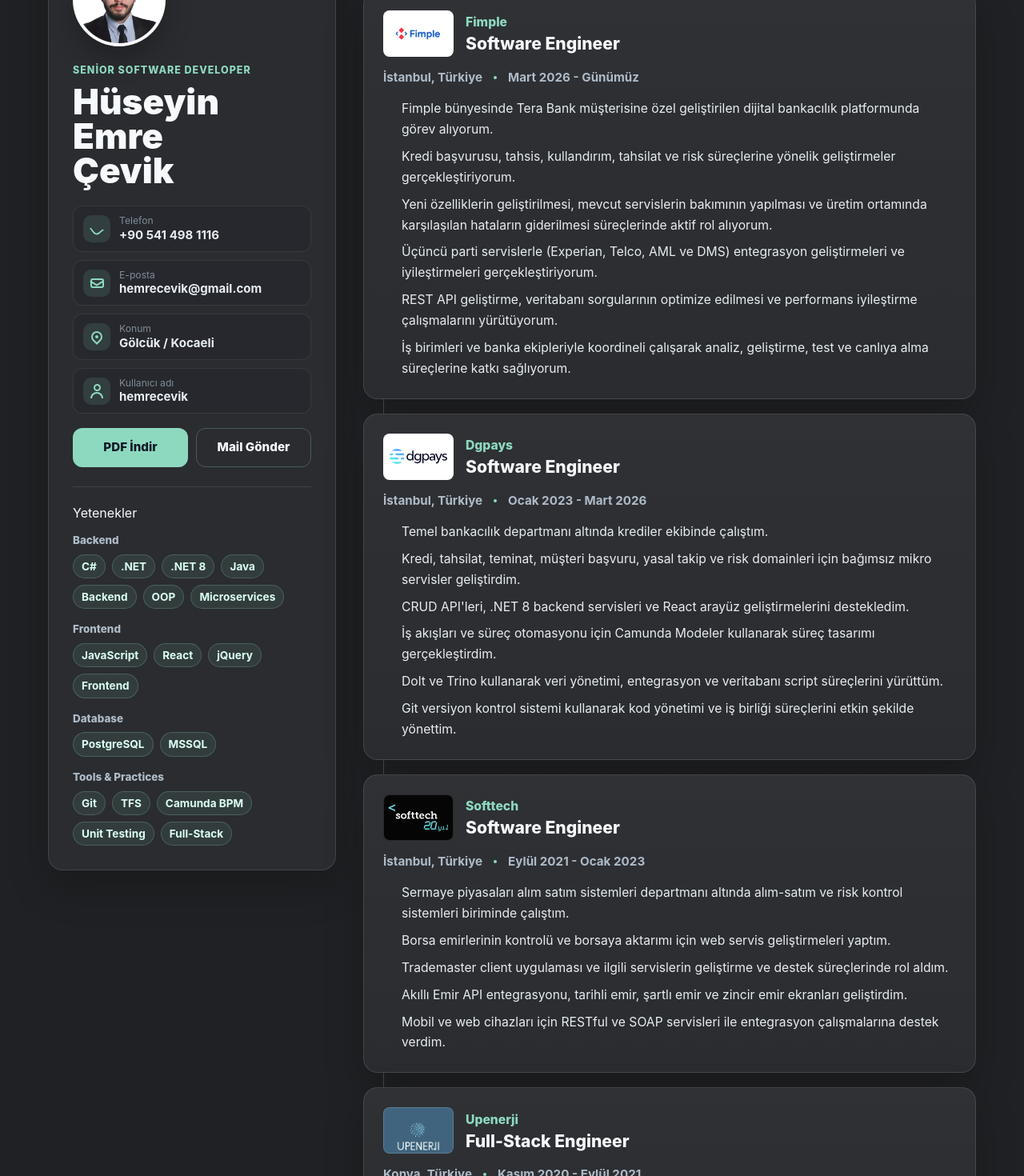
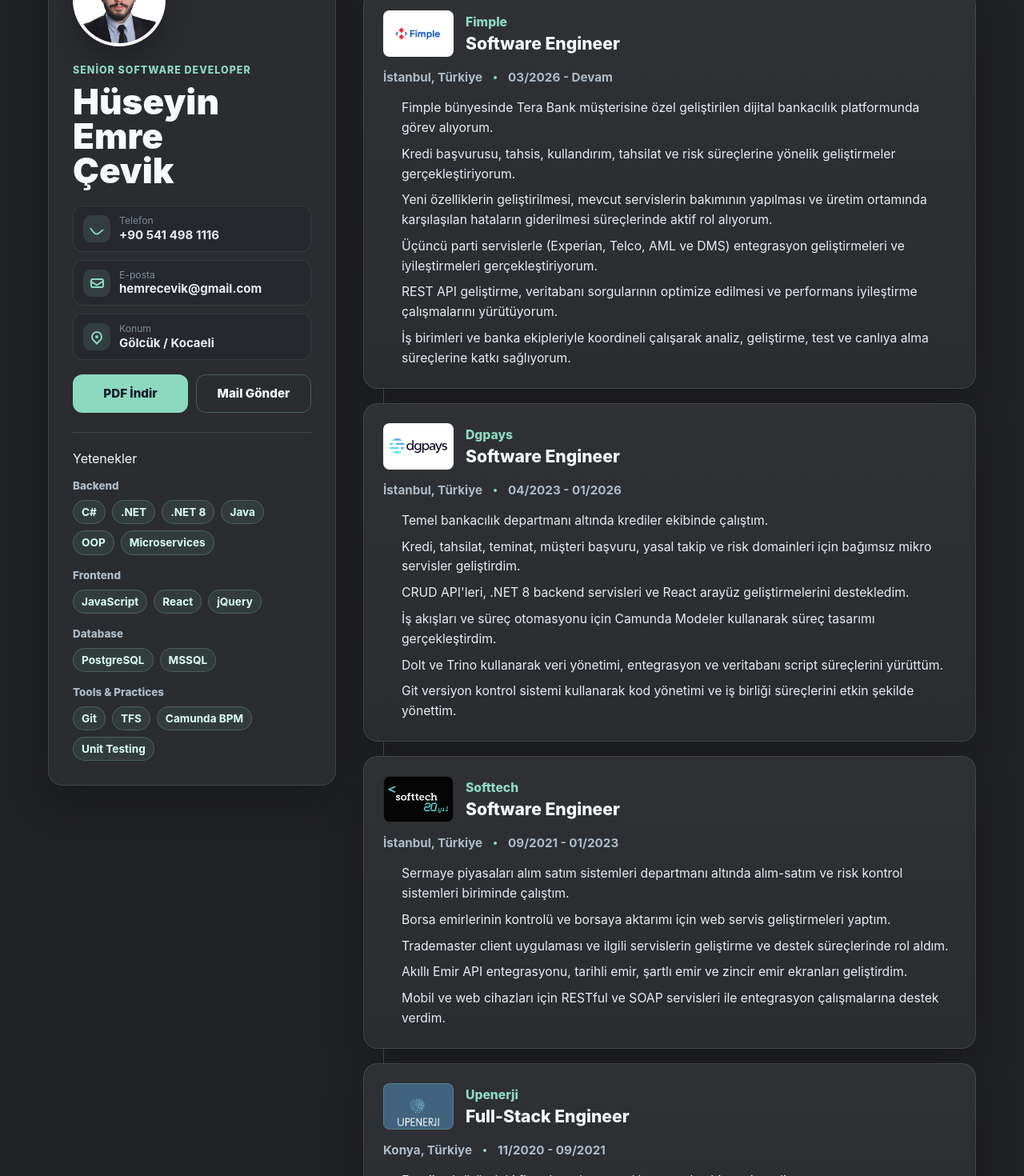
Before and after one commit to cvkgameplay-lab/HuseyinEmreCevikCV.Web, a Next.js app: page / in a window 1280 px wide. Shown: the part 140-1610 px from the top of the page at 80% size. Built offline with nearby package versions, Linux system fonts and the light colour scheme.

Commit message:
Fix CV site content consistency

```diff
--- a/app/globals.css
+++ b/app/globals.css
@@ -73,6 +73,7 @@
 .portfolio-page {
   min-height: 100vh;
   padding: var(--page-pad);
+  padding-bottom: max(var(--page-pad), env(safe-area-inset-bottom));
 }
 
 .portfolio-shell {
@@ -500,6 +501,8 @@
 
 .experience-title {
   min-width: 0;
+  overflow-wrap: normal;
+  word-break: normal;
 }
 
 .experience-title p {
@@ -515,6 +518,12 @@
   font-size: clamp(1.08rem, 2vw, 1.32rem);
   line-height: 1.25;
   font-weight: 850;
+}
+
+.experience-title p,
+.experience-title h3 {
+  overflow-wrap: normal;
+  word-break: normal;
 }
 
 .experience-meta {
@@ -541,24 +550,25 @@
   background: var(--accent);
 }
 
-.experience-card ul {
+.experience-list {
   margin: 0;
   padding-left: 20px;
   color: var(--text);
 }
 
-.experience-card li {
+.experience-list li {
+  margin-bottom: 8px;
   padding-left: 3px;
   font-size: 0.98rem;
-  line-height: 1.65;
+  line-height: 1.58;
 }
 
-.experience-card li::marker {
-  color: var(--accent);
+.experience-list li:last-child {
+  margin-bottom: 0;
 }
 
-.experience-card li + li {
-  margin-top: 8px;
+.experience-list li::marker {
+  color: var(--accent);
 }
 
 .info-card {
--- a/app/page.tsx
+++ b/app/page.tsx
@@ -20,7 +20,7 @@
   label: string;
   value: string;
   href?: string;
-  icon: "phone" | "mail" | "location" | "user";
+  icon: "phone" | "mail" | "location";
 };
 
 const contactItems: ContactItem[] = [
@@ -41,21 +41,16 @@
     value: "Gölcük / Kocaeli",
     icon: "location",
   },
-  {
-    label: "Kullanıcı adı",
-    value: "hemrecevik",
-    icon: "user",
-  },
 ];
 
 const skillCategories: SkillCategory[] = [
   {
     title: "Backend",
-    items: ["C#", ".NET", ".NET 8", "Java", "Backend", "OOP", "Microservices"],
+    items: ["C#", ".NET", ".NET 8", "Java", "OOP", "Microservices"],
   },
   {
     title: "Frontend",
-    items: ["JavaScript", "React", "jQuery", "Frontend"],
+    items: ["JavaScript", "React", "jQuery"],
   },
   {
     title: "Database",
@@ -63,7 +58,7 @@
   },
   {
     title: "Tools & Practices",
-    items: ["Git", "TFS", "Camunda BPM", "Unit Testing", "Full-Stack"],
+    items: ["Git", "TFS", "Camunda BPM", "Unit Testing"],
   },
 ];
 
@@ -74,7 +69,7 @@
     logo: "/brand/fimple.png",
     initials: "FI",
     logoTone: "light",
-    period: "Mart 2026 - Günümüz",
+    period: "03/2026 - Devam",
     place: "İstanbul, Türkiye",
     bullets: [
       "Fimple bünyesinde Tera Bank müşterisine özel geliştirilen dijital bankacılık platformunda görev alıyorum.",
@@ -91,7 +86,7 @@
     logo: "/brand/dgpays.svg",
     initials: "DG",
     logoTone: "light",
-    period: "Ocak 2023 - Mart 2026",
+    period: "04/2023 - 01/2026",
     place: "İstanbul, Türkiye",
     bullets: [
       "Temel bankacılık departmanı altında krediler ekibinde çalıştım.",
@@ -108,7 +103,7 @@
     logo: "/brand/softtech.svg",
     initials: "ST",
     logoTone: "dark",
-    period: "Eylül 2021 - Ocak 2023",
+    period: "09/2021 - 01/2023",
     place: "İstanbul, Türkiye",
     bullets: [
       "Sermaye piyasaları alım satım sistemleri departmanı altında alım-satım ve risk kontrol sistemleri biriminde çalıştım.",
@@ -124,7 +119,7 @@
     logo: "/brand/upenerji.jpg",
     initials: "UP",
     logoTone: "upenerji",
-    period: "Kasım 2020 - Eylül 2021",
+    period: "11/2020 - 09/2021",
     place: "Konya, Türkiye",
     bullets: [
       "Enerji sektöründeki firmalara danışmanlık ve yazılım hizmeti verdim.",
@@ -139,9 +134,9 @@
   "Yüksek Onur Belgesi - Konya Teknik Üniversitesi, 06/2020",
 ];
 
-const currentYear = new Date().getFullYear();
+export default function Home() {
+  const currentYear = new Date().getFullYear();
 
-export default function Home() {
   return (
     <main className="portfolio-page">
       <div className="portfolio-shell">
@@ -159,9 +154,9 @@
           <Section eyebrow="Akademik" title="Eğitim">
             <article className="info-card education-card">
               <div>
-                <p className="card-kicker">Mühendislik Fakültesi</p>
                 <h3>Konya Teknik Üniversitesi</h3>
                 <p>Bilgisayar Mühendisliği</p>
+                <p className="card-kicker">Mühendislik Fakültesi</p>
               </div>
               <dl>
                 <div>
@@ -180,7 +175,7 @@
             </article>
           </Section>
 
-          <Section eyebrow="Belgeler" title="Sertifikalar">
+          <Section eyebrow="Belgeler" title="Başarılar ve Belgeler">
             <div className="certificate-grid">
               {certificates.map((certificate) => (
                 <article className="info-card certificate-card" key={certificate}>
@@ -240,7 +235,7 @@
       </address>
 
       <div className="action-group" aria-label="CV aksiyonları">
-        <a className="primary-action" href="/huseyin-emre-cevik-cv.pdf" download>
+        <a className="primary-action" href="/Huseyin-Emre-Cevik-CV.pdf" download="Huseyin-Emre-Cevik-CV.pdf">
           PDF İndir
         </a>
         <a className="secondary-action" href="mailto:hemrecevik@gmail.com">
@@ -327,7 +322,7 @@
         <time>{experience.period}</time>
       </div>
 
-      <ul>
+      <ul className="experience-list">
         {experience.bullets.map((bullet) => (
           <li key={bullet}>{bullet}</li>
         ))}
```
Also changed, not shown: 2 other files (tests, documents, lock files or other folders).
